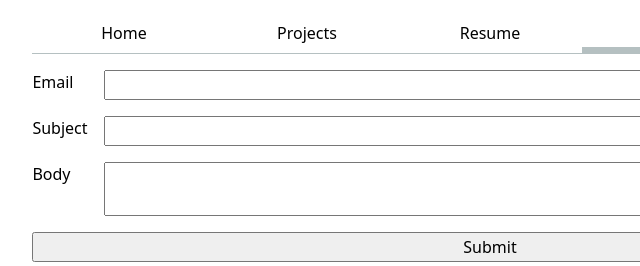
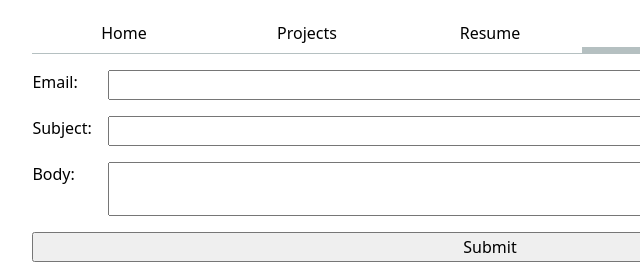
Before and after one commit to paymentblocked/portfolio, a plain HTML site: page contact/index.html in a window 1280 px wide. Shown: the part 167-433 px from the top of the page, 150-790 px from the left. Drawn offline with Linux system fonts and the light colour scheme.

Commit message:
Lab 2: fixing errors

```diff
--- a/contact/index.html
+++ b/contact/index.html
@@ -19,15 +19,15 @@
     </nav>
     <form action="mailto:rnamdar@ucsd.edu" method="POST" enctype="text/plain">
         <label>
-            Email
+            Email:
             <input type="email" name="email">
         </label>
         <label>
-            Subject
+            Subject:
             <input name="subject">
         </label>
         <label>
-            Body
+            Body:
             <textarea name="body"></textarea>
         </label>
         <button>Submit</button>
```
Also changed, not shown: projects/index.html (+10 -10 lines), 2 other files.
